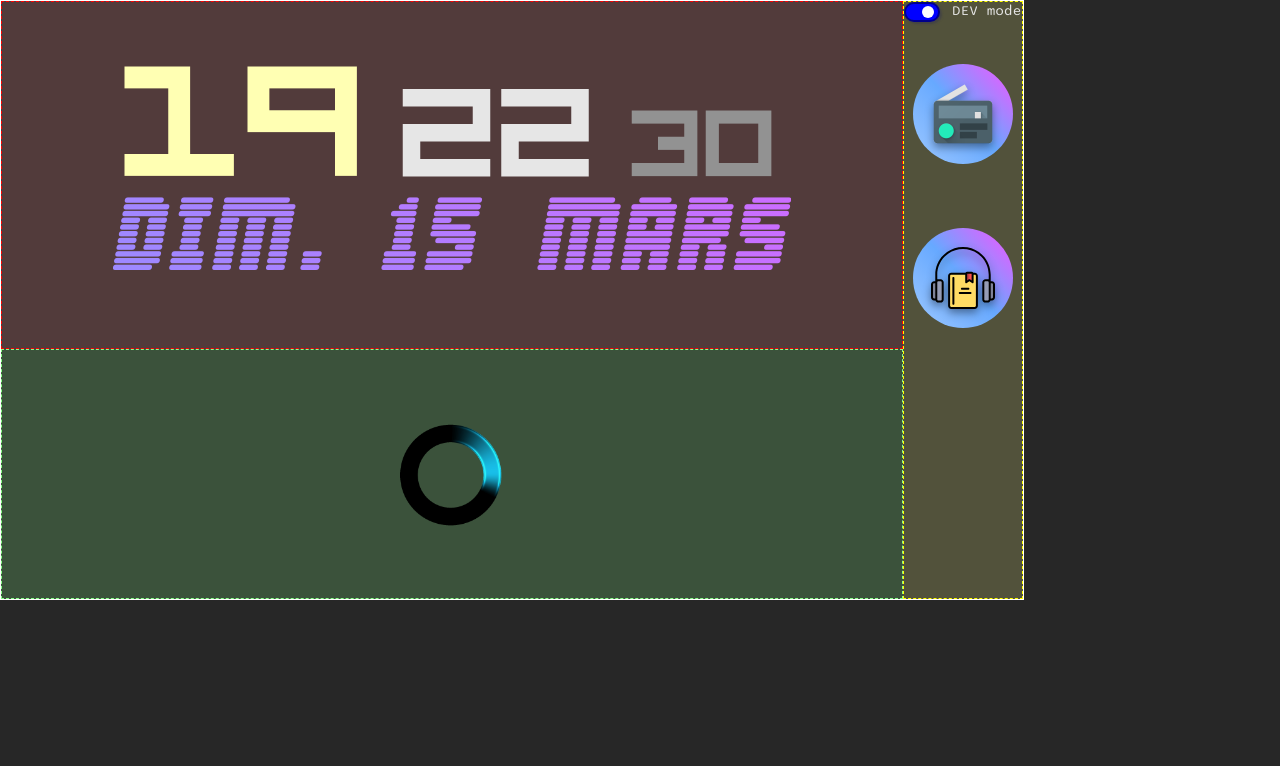
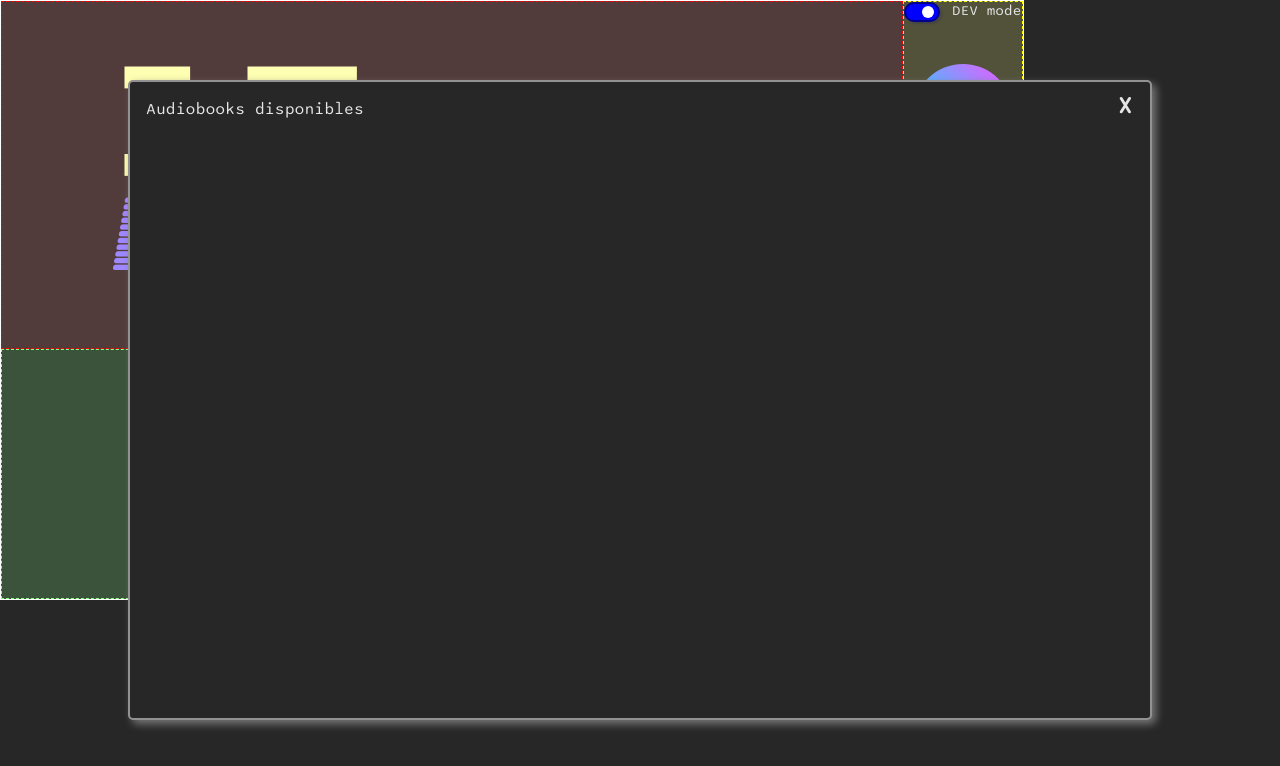
Before and after one commit to basile-parent/audio-clock, a Next.js app: page / in a window 1280 px wide. Both pictures are taken after a click on the button 962 px from the left and 278 px from the top of the page. Shown: the top 766 px of the page. Built offline with nearby package versions, Linux system fonts and the light colour scheme; no server answers.

Commit message:
Empty audiobook dialog

```diff
--- a/app/components/Actions/Actions.tsx
+++ b/app/components/Actions/Actions.tsx
@@ -7,13 +7,20 @@ import RoundButton from "@/app/design-system/RoundButton";
 import Image from "next/image"
 import RadioIcon from "@/app/assets/images/radio.png"
 import AudiobookIcon from "@/app/assets/images/audiobook.svg"
+import { useAudiobookContext } from "@/app/context/audiobookContext";
 
 const Actions = () => {
     const { enabled, onChangeEnabled } = useDevContext()
+    const { dialogOpen, onChangeDialogOpen, widgetOpen, onChangeWidgetOpen } = useAudiobookContext()
 
     const changeDevMode = useCallback((event: ChangeEvent<HTMLInputElement>) => {
         onChangeEnabled(event.target.checked)
     }, [])
+
+    const a = () => {
+        console.log("a")
+        onChangeDialogOpen(true)
+    }
 
     return (
         <div id="actions-container" className="inline-flex flex-col h-full">
@@ -33,7 +40,10 @@ const Actions = () => {
                     </RoundButton>
                 </article>
                 <article className="flex justify-center items-center">
-                    <RoundButton className="neon-gradient flex justify-center items-center w-[100px] h-[100px]" role="presentation">
+                    <RoundButton className="neon-gradient flex justify-center items-center w-[100px] h-[100px]"
+                        aria-pressed={widgetOpen || dialogOpen}
+                        onClick={a}
+                    >
                         <Image src={AudiobookIcon} alt="Lire un livre audio" className="drop-shadow-lg/40 block max-w-[80%] max-h-[100%] w-auto h-auto" />
                     </RoundButton>
                 </article>
--- a/app/components/Audiobooks/Audiobooks.tsx
+++ b/app/components/Audiobooks/Audiobooks.tsx
@@ -1,33 +1,12 @@
+import AudiobooksRender from "./AudiobooksRender";
+import { Audiobook } from "./types";
+
 const Audiobooks = () => {
+    const audiobooks: Audiobook[] = []
+
     return (
         <>
-            <el-dialog>
-                <dialog id="dialog" aria-labelledby="dialog-title" className="fixed inset-0 size-auto max-h-none max-w-none overflow-y-auto bg-transparent backdrop:bg-transparent">
-                    <el-dialog-backdrop className="fixed inset-0 bg-gray-900/50 transition-opacity data-closed:opacity-0 data-enter:duration-300 data-enter:ease-out data-leave:duration-200 data-leave:ease-in"></el-dialog-backdrop>
-
-                    <div tabIndex={0} className="flex min-h-full items-end justify-center p-4 text-center focus:outline-none sm:items-center sm:p-0">
-                        <el-dialog-panel className="relative transform overflow-hidden rounded-lg bg-gray-800 text-left shadow-xl outline -outline-offset-1 outline-white/10 transition-all data-closed:translate-y-4 data-closed:opacity-0 data-enter:duration-300 data-enter:ease-out data-leave:duration-200 data-leave:ease-in sm:my-8 sm:w-full sm:max-w-lg data-closed:sm:translate-y-0 data-closed:sm:scale-95">
-                            <div className="bg-gray-800 px-4 pt-5 pb-4 sm:p-6 sm:pb-4">
-                                <div className="sm:flex sm:items-start">
-                                    <div className="mx-auto flex size-12 shrink-0 items-center justify-center rounded-full bg-red-500/10 sm:mx-0 sm:size-10">
-                                        AAA
-                                    </div>
-                                    <div className="mt-3 text-center sm:mt-0 sm:ml-4 sm:text-left">
-                                        <h3 id="dialog-title" className="text-base font-semibold text-white">Deactivate account</h3>
-                                        <div className="mt-2">
-                                            <p className="text-sm text-gray-400">Are you sure you want to deactivate your account? All of your data will be permanently removed. This action cannot be undone.</p>
-                                        </div>
-                                    </div>
-                                </div>
-                            </div>
-                            <div className="bg-gray-700/25 px-4 py-3 sm:flex sm:flex-row-reverse sm:px-6">
-                                <button type="button" command="close" commandfor="dialog" className="inline-flex w-full justify-center rounded-md bg-red-500 px-3 py-2 text-sm font-semibold text-white hover:bg-red-400 sm:ml-3 sm:w-auto">Deactivate</button>
-                                <button type="button" command="close" commandfor="dialog" className="mt-3 inline-flex w-full justify-center rounded-md bg-white/10 px-3 py-2 text-sm font-semibold text-white inset-ring inset-ring-white/5 hover:bg-white/20 sm:mt-0 sm:w-auto">Cancel</button>
-                            </div>
-                        </el-dialog-panel>
-                    </div>
-                </dialog>
-            </el-dialog>
+            <AudiobooksRender audiobooks={audiobooks} />
         </>
     )
 }
--- /dev/null
+++ b/app/components/Audiobooks/AudiobooksRender.tsx
@@ -0,0 +1,36 @@
+'use client'
+
+import { useAudiobookContext } from "@/app/context/audiobookContext";
+import { Audiobook } from "./types";
+
+interface AudiobookRenderProps {
+    audiobooks: Audiobook[];
+}
+
+const AudiobooksRender = ({ audiobooks }: AudiobookRenderProps) => {
+    const { dialogOpen, onChangeDialogOpen } = useAudiobookContext();
+
+    return (
+        <>
+            {/* <dialog id="dialog-backdrop" className="fixed inset-0 size-auto max-h-none max-w-none overflow-y-auto bg-grey"> */}
+            <dialog
+                id="audiobook-dialog"
+                aria-labelledby="audiobook-dialog-title"
+                aria-modal="true"
+                className="fixed top-[10%] left-[10%] w-[80%] h-[80%] overflow-y-auto p-4 backdrop:bg-transparent"
+                open={dialogOpen}
+            >
+
+                <button onClick={() => onChangeDialogOpen(false)}
+                        className="absolute top-0 right-0 p-2 w-[50px] h-[50px] line-height-[50px] rounded-full bg-red text-blue hover:bg-gray-300 hover:text-black transition-colors text-2xl font-bold cursor-pointer"
+                        aria-label="Fermer"
+                >
+                    X
+                </button>
+                <h1 id="audiobook-dialog-title">Audiobooks disponibles</h1>
+            </dialog>
+        </>
+    )
+}
+
+export default AudiobooksRender;
--- /dev/null
+++ b/app/components/Audiobooks/types.ts
@@ -0,0 +1,8 @@
+export type Audiobook = {
+    id: string;
+    title: string;
+    author: string;
+    duration: number;
+    progress: number;
+    isPlaying: boolean;
+}
--- /dev/null
+++ b/app/context/audiobookContext.tsx
@@ -0,0 +1,32 @@
+"use client";
+
+import { createContext, PropsWithChildren, useState, useContext, useEffect } from "react";
+
+export type AudiobookContext = {
+    widgetOpen: boolean
+    onChangeWidgetOpen: (newEnabledValue: boolean) => void
+    dialogOpen: boolean
+    onChangeDialogOpen: (newEnabledValue: boolean) => void
+}
+const AudiobookContextInstance = createContext<AudiobookContext>({
+    widgetOpen: false,
+    dialogOpen: false,
+    onChangeWidgetOpen: () => { },
+    onChangeDialogOpen: () => { },
+});
+
+export const AudiobookContextProvider = (props: Omit<PropsWithChildren, "value">) => {
+    const [widgetOpen, setWidgetOpen] = useState<boolean>(false);
+    const [dialogOpen, setDialogOpen] = useState<boolean>(false);
+
+    return (
+        <AudiobookContextInstance.Provider value={{
+            widgetOpen,
+            onChangeWidgetOpen: setWidgetOpen,
+            dialogOpen,
+            onChangeDialogOpen: setDialogOpen
+        }} {...props} />
+    );
+}
+
+export const useAudiobookContext = (): AudiobookContext => useContext<AudiobookContext>(AudiobookContextInstance)
--- a/app/globals.css
+++ b/app/globals.css
@@ -82,6 +82,14 @@ body {
 	}
 }
 
+dialog {
+	background-color: var(--background-primary);
+	color: var(--text-primary);
+	box-shadow: 4px 4px 8px #777;
+	border: 2px solid var(--text-downlight);
+	border-radius: 5px;
+}
+
 /*
 	Improved screen reader only CSS class
 	@author Gaël Poupard
--- a/app/layout.tsx
+++ b/app/layout.tsx
@@ -1,6 +1,7 @@
 import type { Metadata } from "next";
 import "./globals.css";
 import { DevContextProvider } from "./context/devContext";
+import { AudiobookContextProvider } from "./context/audiobookContext";
 
 export const metadata: Metadata = {
   title: "Réveil + météo + musique",
@@ -19,7 +20,9 @@ export default function RootLayout({
       </head>
       <body>
         <DevContextProvider>
-          {children}
+          <AudiobookContextProvider>
+            {children}
+          </AudiobookContextProvider>
         </DevContextProvider>
       </body>
     </html>
```
Also changed, not shown: app/components/Audiobooks/AudiobooksRender.css (added).
